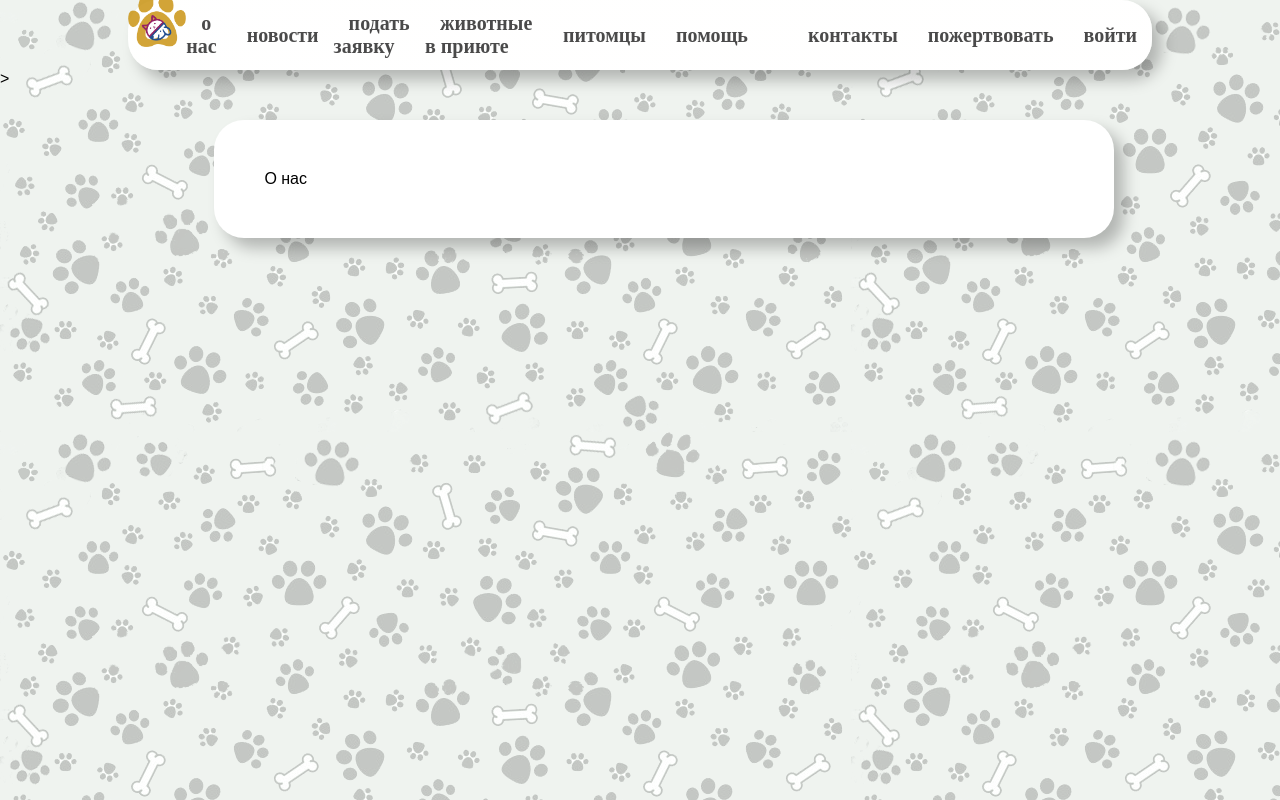
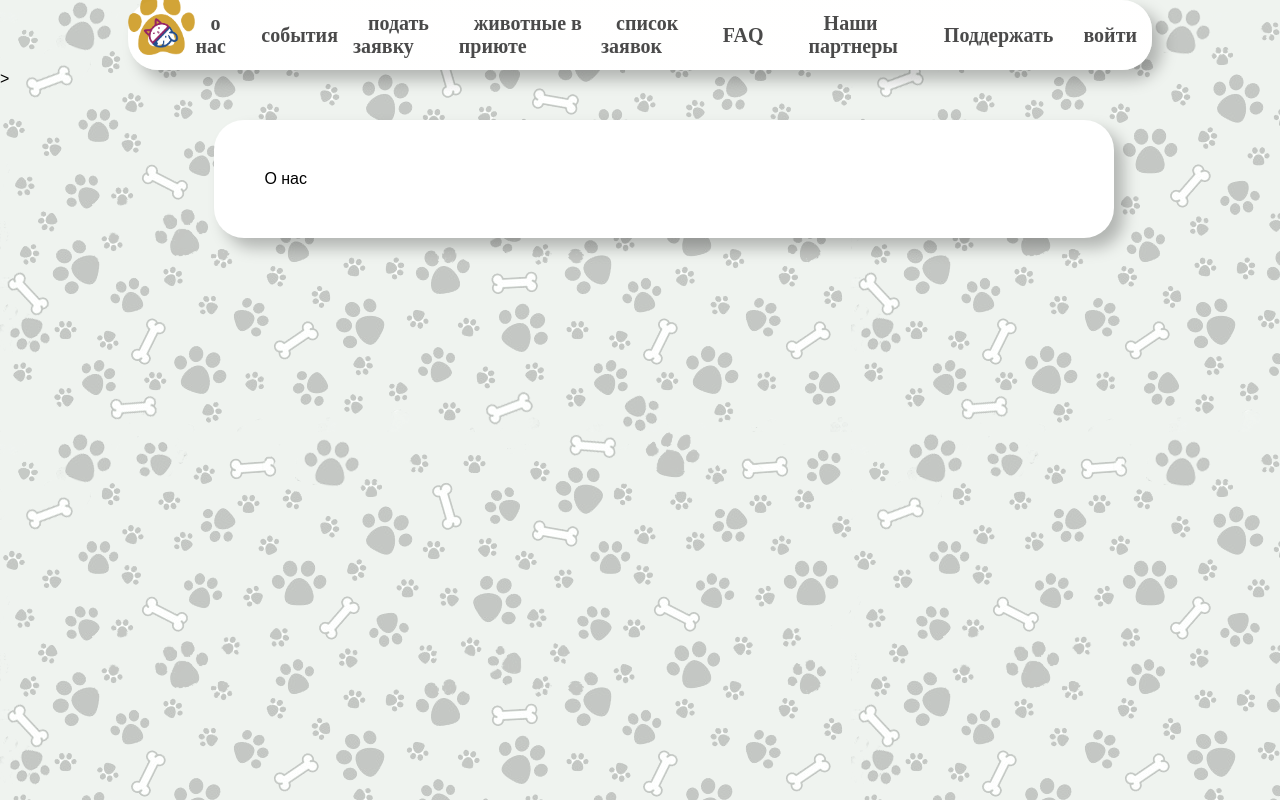
Before and after one commit to Ga3B/OrenHackaProject, a Django app: page /about/ in a window 1280 px wide. Run offline with Django 3.2, Linux system fonts and the light colour scheme.

Commit message:
Update base.html

```diff
--- a/catodog/catodog/templates/base.html
+++ b/catodog/catodog/templates/base.html
@@ -22,13 +22,13 @@
                 <a class="logo" href="/"><img class="logoimg" href="/" src="{% static 'img/logo.png' %}"></a>
 <!-- "../../static/img/logo.png -->
                 <li><a href="{% url 'MainApp:about' %}">о нас</a></li>
-                <li><a href="{% url 'MainApp:news' %}">новости</a></li>
+                <li><a href="{% url 'MainApp:news' %}">события</a></li>
                 <li><a href="{% url 'MainApp:add_request' %}">подать заявку</a></li>
                 <li><a href="{% url 'MainApp:check_list' %}">животные в приюте</a></li>
-                <li><a href="{% url 'MainApp:pets' %}">питомцы</a></li>
-                <li><a class="contacts" href="{% url 'help' %}">помощь</a></li>
-                <li><a href="{% url 'contacts' %}">контакты</a></li>
-                <li><a href="{% url 'donate' %}">пожертвовать</a></li>
+                <li><a href="{% url 'MainApp:request_all' %}">список заявок</a></li>
+                <li><a class="contacts" href="{% url 'help' %}">FAQ</a></li>
+                <li><a href="{% url 'contacts' %}">Наши партнеры</a></li>
+                <li><a href="{% url 'donate' %}">Поддержать</a></li>
                 {% if request.user.is_authenticated %}
                 <li><a href="/accounts/logout/">выйти</a></li>
                 <li><a href="{% url 'profile' %}">профиль</a></li>
```
